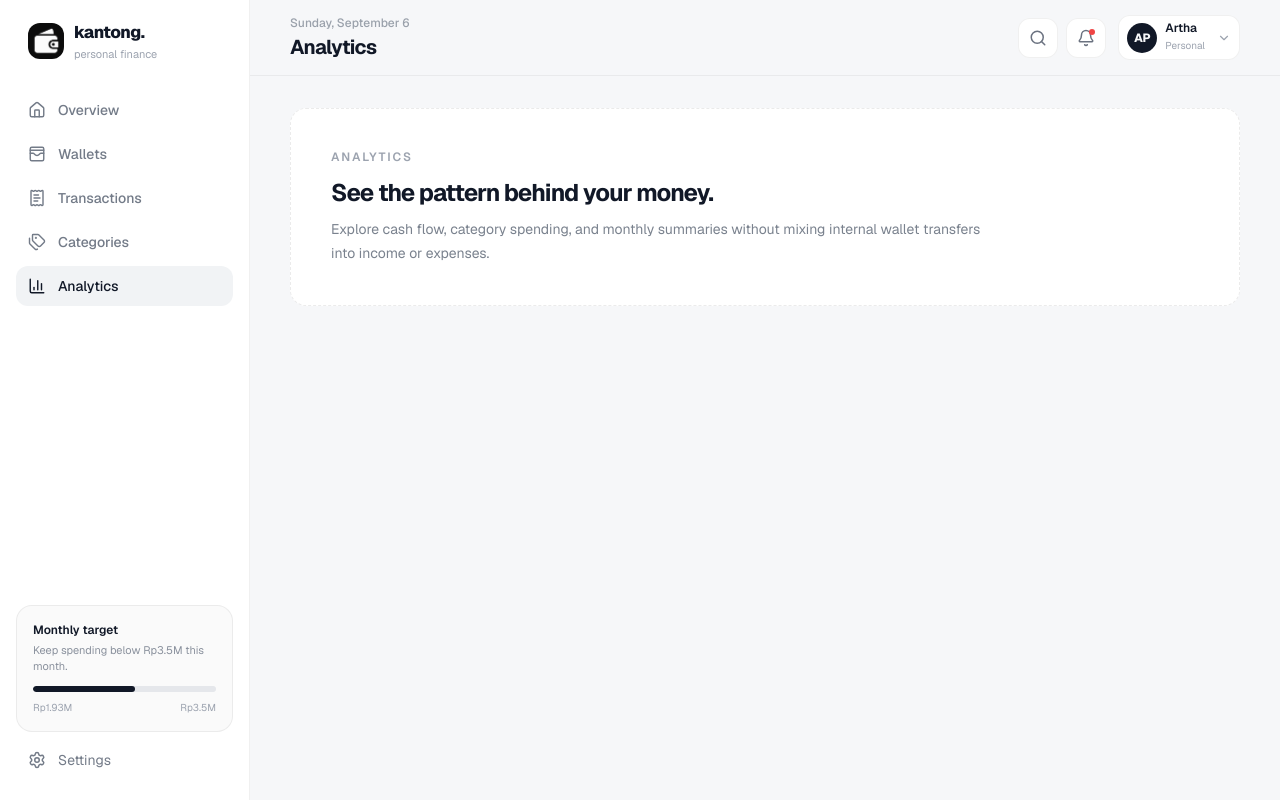
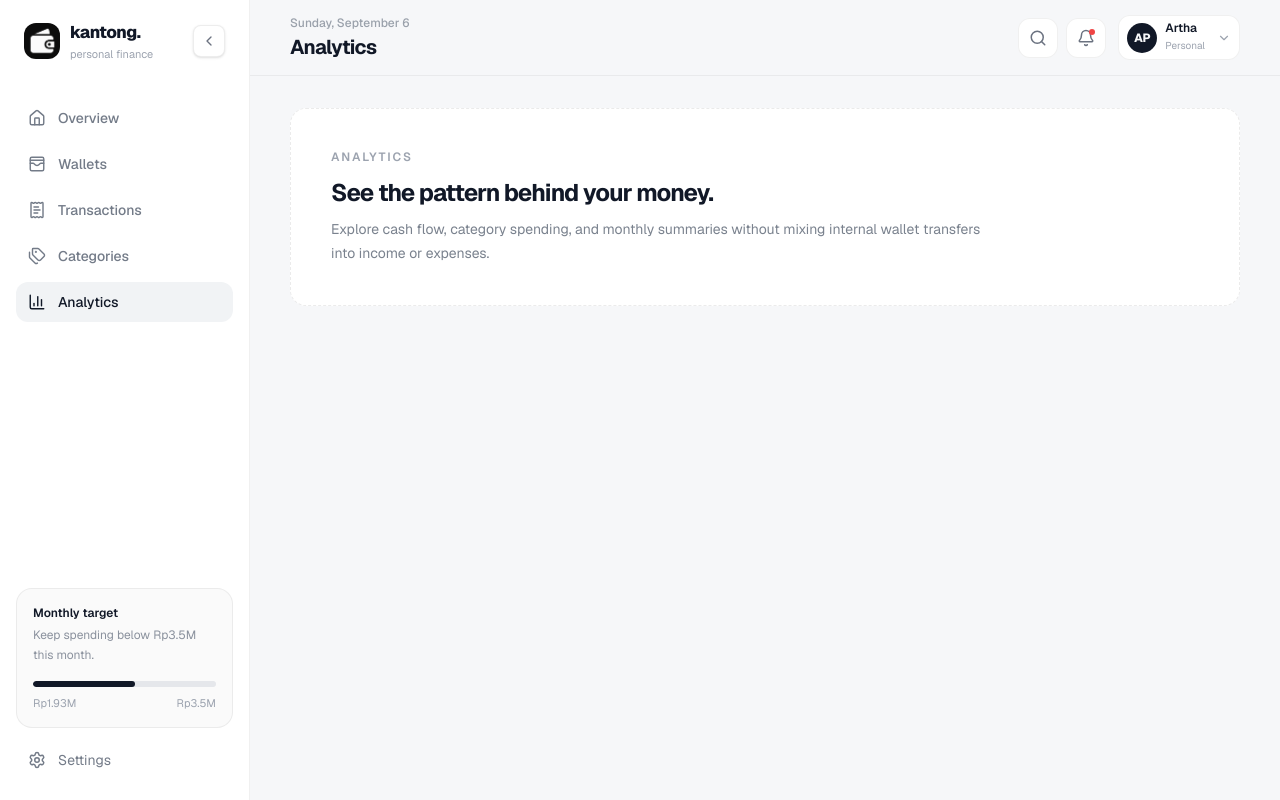
Before and after one commit to arthawansz/kantong, a Next.js app: page /analytics in a window 1280 px wide. Built offline with nearby package versions, Linux system fonts and the light colour scheme; what @mui/material-nextjs would draw is missing.

Commit message:
add collapsible fixed sidebar

```diff
--- a/src/app/components/AppSidebar.jsx
+++ b/src/app/components/AppSidebar.jsx
@@ -6,6 +6,8 @@ import { usePathname } from "next/navigation";
 import LogoLight from "@/app/assets/Logo Light Theme.png";
 import {
   BarChart3,
+  ChevronLeft,
+  ChevronRight,
   Home,
   ReceiptText,
   Settings,
@@ -21,29 +23,48 @@ const navItems = [
   { label: "Analytics", href: "/analytics", icon: BarChart3 },
 ];
 
-export default function AppSidebar() {
+export default function AppSidebar({ collapsed, onToggle }) {
   const pathname = usePathname();
 
   return (
-    <aside className="fixed inset-y-0 left-0 z-40 hidden h-dvh w-[250px] overflow-hidden border-r border-black/[0.06] bg-white px-4 py-5 lg:flex lg:flex-col">
-      <div className="shrink-0 px-3">
-        <div className="flex items-center gap-2.5">
+    <aside
+      className={`fixed inset-y-0 left-0 z-40 hidden h-[100dvh] shrink-0 border-r border-black/[0.06] bg-white transition-[width] duration-300 lg:flex lg:flex-col ${
+        collapsed ? "w-[84px] px-3 py-5" : "w-[250px] px-4 py-5"
+      }`}
+    >
+      <div className={`relative flex items-center ${collapsed ? "justify-center" : "justify-between px-2"}`}>
+        <Link href="/dashboard" className="flex min-w-0 items-center gap-2.5">
           <Image
             src={LogoLight}
             alt="Kantong"
             width={36}
             height={36}
             priority
-            className="h-9 w-9 rounded-xl object-contain"
+            className="h-9 w-9 shrink-0 rounded-xl object-contain"
           />
-          <div>
+          <div
+            className={`overflow-hidden whitespace-nowrap transition-all duration-300 ${
+              collapsed ? "w-0 opacity-0" : "w-[132px] opacity-100"
+            }`}
+          >
             <p className="text-[17px] font-extrabold tracking-[-0.03em] text-[#111827]">kantong.</p>
             <p className="text-[11px] text-[#9ca3af]">personal finance</p>
           </div>
-        </div>
+        </Link>
+
+        <button
+          type="button"
+          onClick={onToggle}
+          aria-label={collapsed ? "Open sidebar" : "Close sidebar"}
+          className={`grid h-8 w-8 shrink-0 place-items-center rounded-lg border border-black/[0.07] bg-white text-[#6b7280] shadow-sm transition hover:bg-[#f7f8fa] hover:text-[#111827] ${
+            collapsed ? "absolute -right-4 top-1/2 z-50 -translate-y-1/2" : ""
+          }`}
+        >
+          {collapsed ? <ChevronRight size={16} /> : <ChevronLeft size={16} />}
+        </button>
       </div>
 
-      <nav className="mt-7 shrink-0 space-y-1">
+      <nav className={`${collapsed ? "mt-8" : "mt-9"} space-y-1.5`}>
         {navItems.map(({ label, href, icon: Icon }) => {
           const active = pathname === href;
 
@@ -51,42 +72,61 @@ export default function AppSidebar() {
             <Link
               key={href}
               href={href}
-              className={`flex w-full items-center gap-3 rounded-xl px-3 py-2.5 text-sm font-medium transition ${
+              title={collapsed ? label : undefined}
+              className={`flex w-full items-center rounded-xl py-2.5 text-sm font-medium transition ${
+                collapsed ? "justify-center px-2" : "gap-3 px-3"
+              } ${
                 active
                   ? "bg-[#f1f3f5] text-[#111827]"
                   : "text-[#737b88] hover:bg-[#f8f9fa] hover:text-[#111827]"
               }`}
             >
-              <Icon size={18} strokeWidth={1.9} />
+              <Icon size={18} strokeWidth={1.9} className="shrink-0" />
+              <span
+                className={`overflow-hidden whitespace-nowrap transition-all duration-300 ${
+                  collapsed ? "w-0 opacity-0" : "w-auto opacity-100"
+                }`}
+              >
                 {label}
+              </span>
             </Link>
           );
         })}
       </nav>
 
-      <div className="min-h-4 flex-1" />
-
-      <div className="shrink-0 rounded-2xl border border-black/[0.06] bg-[#fafafa] p-4">
+      {!collapsed && (
+        <div className="mt-auto rounded-2xl border border-black/[0.06] bg-[#fafafa] p-4">
           <p className="text-xs font-semibold text-[#111827]">Monthly target</p>
-        <p className="mt-1 text-[11px] leading-4 text-[#8a919d]">Keep spending below Rp3.5M this month.</p>
-        <div className="mt-3 h-1.5 overflow-hidden rounded-full bg-[#e5e7eb]">
+          <p className="mt-1 text-xs leading-5 text-[#8a919d]">Keep spending below Rp3.5M this month.</p>
+          <div className="mt-4 h-1.5 overflow-hidden rounded-full bg-[#e5e7eb]">
             <div className="h-full w-[56%] rounded-full bg-[#111827]" />
           </div>
-        <div className="mt-2 flex justify-between text-[10px] text-[#9ca3af]">
+          <div className="mt-2 flex justify-between text-[11px] text-[#9ca3af]">
             <span>Rp1.93M</span>
             <span>Rp3.5M</span>
           </div>
         </div>
+      )}
 
       <Link
         href="/settings"
-        className={`mt-2 shrink-0 flex items-center gap-3 rounded-xl px-3 py-2.5 text-sm transition ${
+        title={collapsed ? "Settings" : undefined}
+        className={`flex items-center rounded-xl py-2.5 text-sm transition ${
+          collapsed ? "mt-auto justify-center px-2" : "mt-3 gap-3 px-3"
+        } ${
           pathname === "/settings"
             ? "bg-[#f1f3f5] text-[#111827]"
             : "text-[#737b88] hover:bg-[#f8f9fa] hover:text-[#111827]"
         }`}
       >
-        <Settings size={18} /> Settings
+        <Settings size={18} className="shrink-0" />
+        <span
+          className={`overflow-hidden whitespace-nowrap transition-all duration-300 ${
+            collapsed ? "w-0 opacity-0" : "w-auto opacity-100"
+          }`}
+        >
+          Settings
+        </span>
       </Link>
     </aside>
   );
```
Lines whose indentation alone changed are shown as unchanged.
